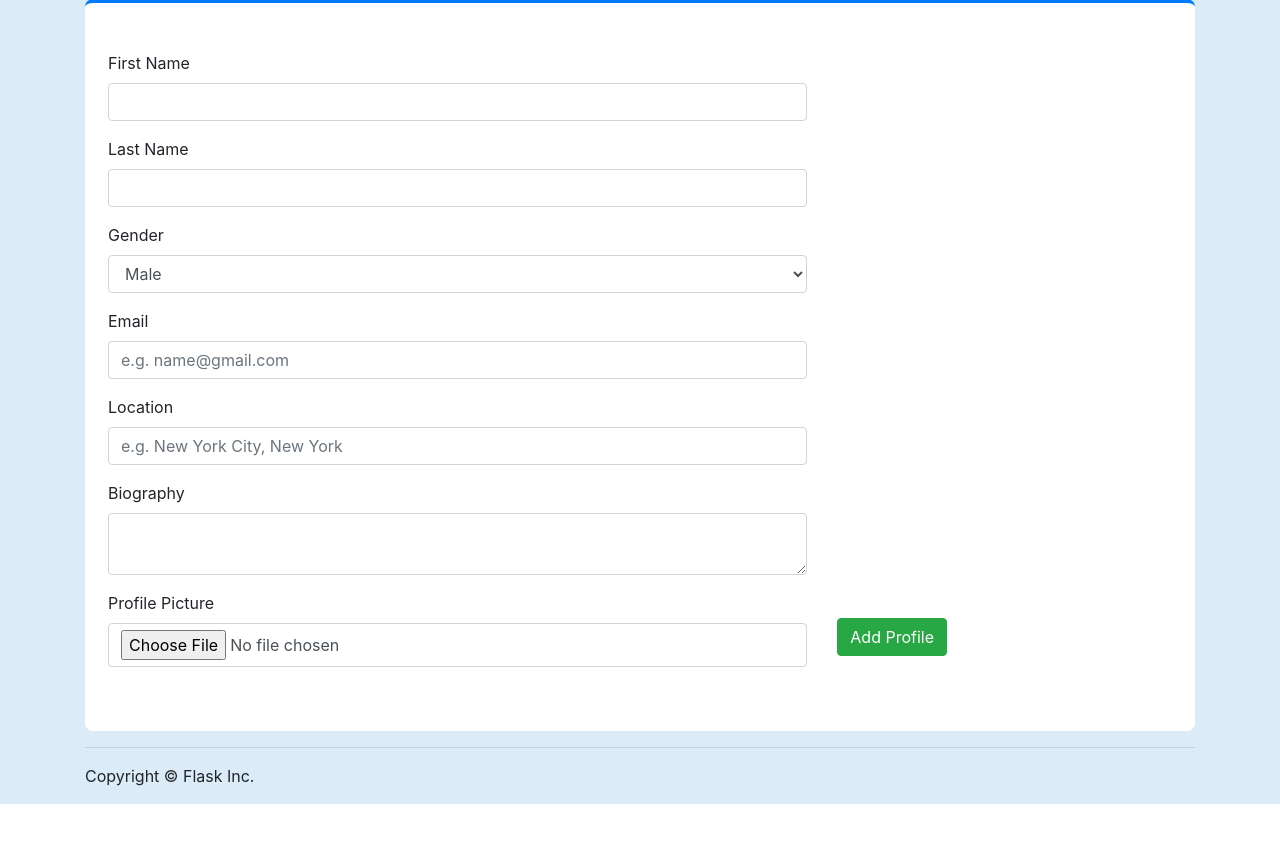
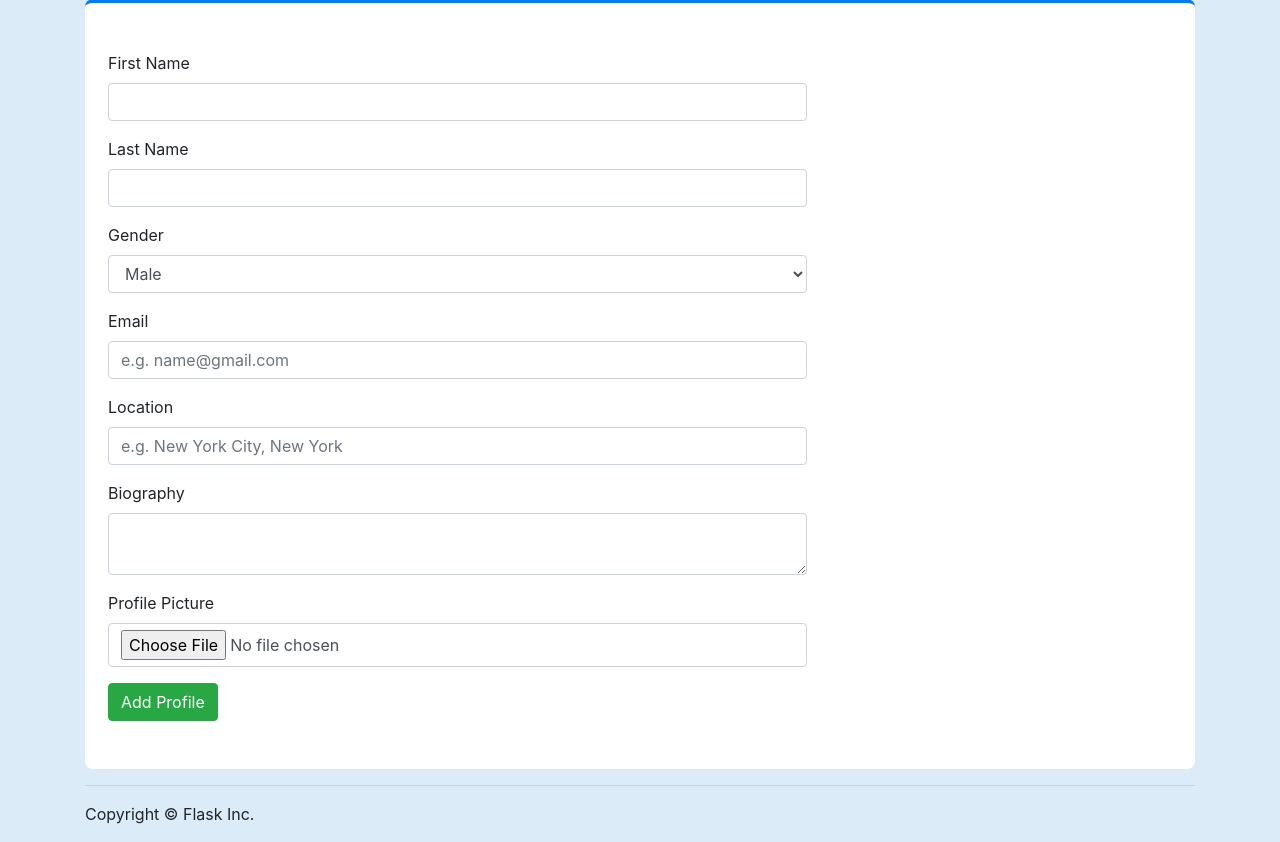
Before and after one commit to RogerIO-git/info3180-project1, a Flask app: page /profile in a window 1280 px wide. Shown: the part 137-979 px from the top of the page. Before the commit the page ends 941 px from the top, so only its background shows below. Run offline with Flask 2, Linux system fonts and the light colour scheme; some libraries are stand-ins or nearby versions.

Commit message:
Heroku works and styled

```diff
--- a/app/templates/add_profile.html
+++ b/app/templates/add_profile.html
@@ -42,7 +42,7 @@
                 {{ form.photo(class='form-control') }}
                 {% for message in form.photo.errors %} <small>{{ message }}</small>{% endfor %}
             </div>
-            <div class="col-sm-4">
+            <div class="col-sm-8">
                 <button type="submit" name="submit" class="btn btn-success">Add Profile</button>
             </div>
 
```
